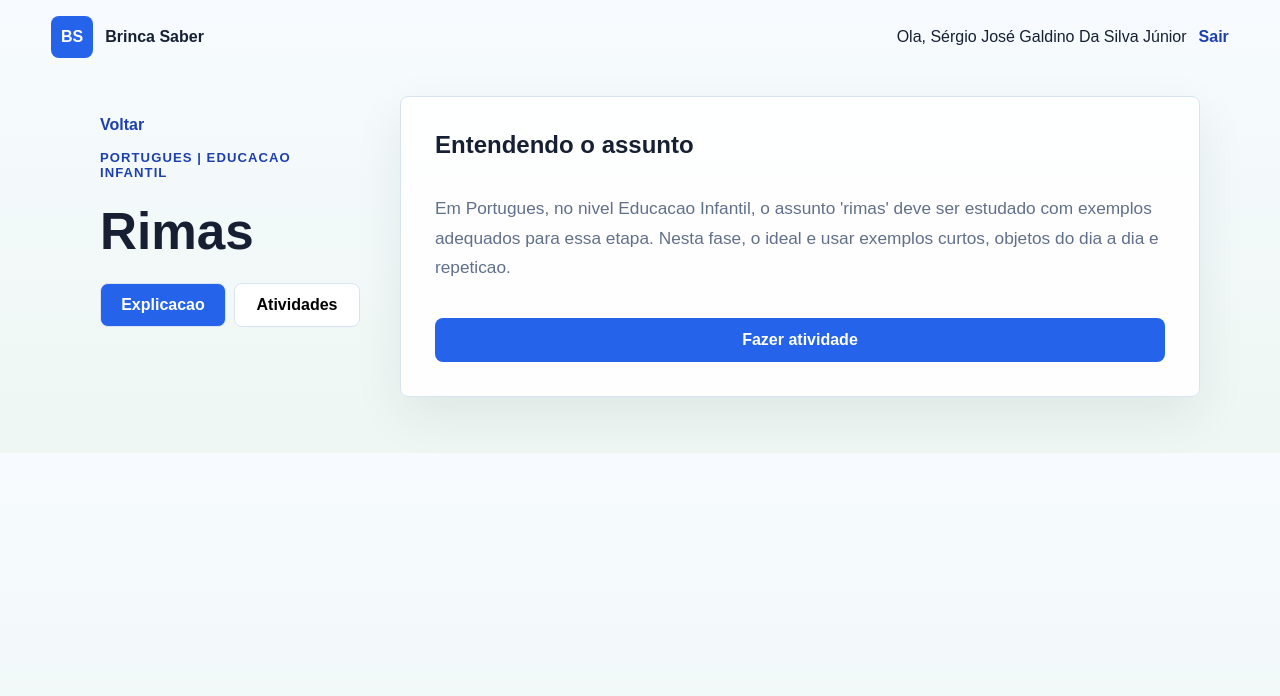
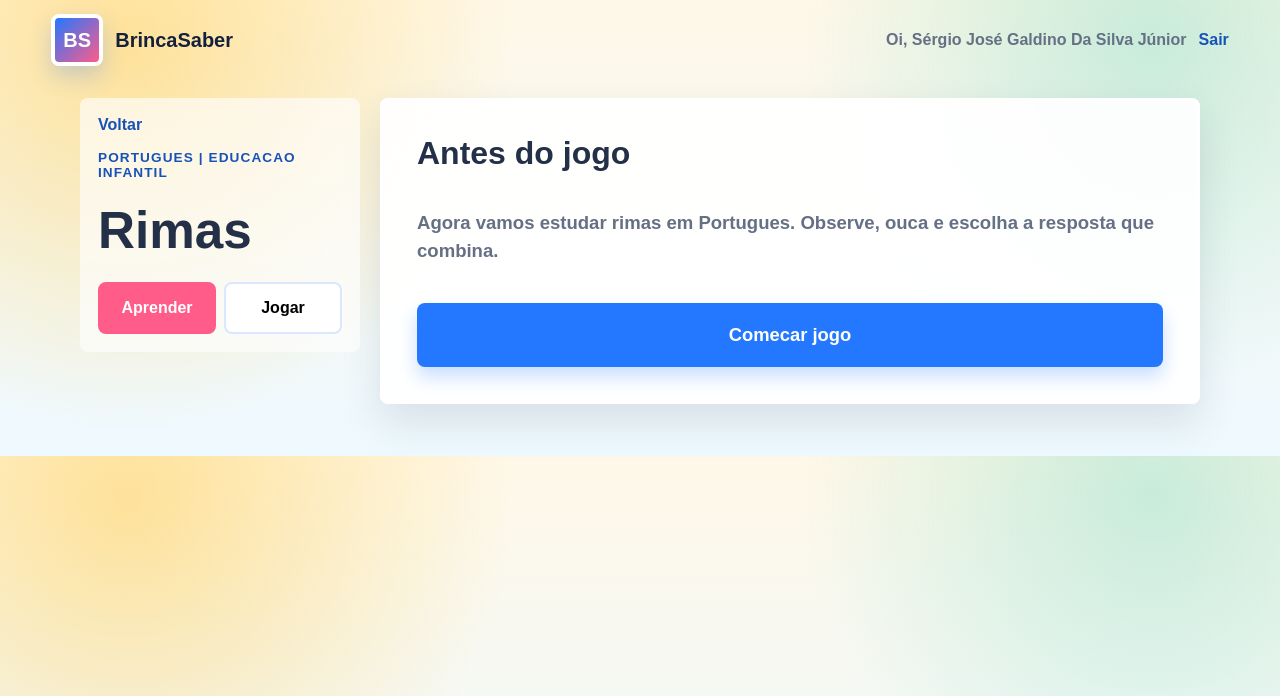
Before and after one commit to Sergio-Junior-git/Projeto-Ia-Criancas, a Flask app: page /estudar/portugues/infantil/rimas in a window 1280 px wide. Shown: the top 696 px of the page. Run offline with Flask 3, Linux system fonts and the light colour scheme; a user stored in the database is signed in; some libraries are stand-ins or nearby versions.

Commit message:
Melhora design infantil e atividades interativas

```diff
--- a/app/presentation/static/css/styles.css
+++ b/app/presentation/static/css/styles.css
@@ -1,14 +1,16 @@
 :root {
-    --bg: #f7fbff;
-    --text: #172033;
-    --muted: #61708a;
-    --line: #d9e4f2;
+    --bg: #fff8e8;
+    --text: #243047;
+    --muted: #667085;
+    --line: #f0d9a8;
     --panel: #ffffff;
-    --primary: #2563eb;
-    --primary-dark: #1e40af;
-    --sun: #f59e0b;
-    --mint: #14b8a6;
-    --pink: #ec4899;
+    --primary: #2477ff;
+    --primary-dark: #1752b8;
+    --sun: #ffb703;
+    --mint: #21c4a8;
+    --pink: #ff5c8a;
+    --purple: #7c5cff;
+    --green: #25a55f;
 }
 
 * {
@@ -18,7 +20,10 @@
 body {
     margin: 0;
     color: var(--text);
-    background: linear-gradient(180deg, #f7fbff 0%, #eef7f3 100%);
+    background:
+        radial-gradient(circle at 10% 10%, rgba(255, 183, 3, .35), transparent 24rem),
+        radial-gradient(circle at 90% 8%, rgba(33, 196, 168, .24), transparent 22rem),
+        linear-gradient(180deg, #fff8e8 0%, #eef9ff 100%);
     font-family: Arial, Helvetica, sans-serif;
 }
 
@@ -30,9 +35,9 @@ a {
     display: flex;
     align-items: center;
     justify-content: space-between;
-    gap: 16px;
-    min-height: 72px;
-    padding: 16px clamp(18px, 4vw, 56px);
+    gap: 14px;
+    min-height: 76px;
+    padding: 14px clamp(16px, 4vw, 54px);
 }
 
 .brand, .nav {
@@ -42,78 +47,86 @@ a {
 }
 
 .brand {
+    color: #14213d;
+    font-size: 1.25rem;
+    font-weight: 900;
     text-decoration: none;
-    font-weight: 800;
 }
 
 .brand-mark {
     display: grid;
-    width: 42px;
-    height: 42px;
+    width: 52px;
+    height: 52px;
     place-items: center;
+    border: 4px solid #fff;
     border-radius: 8px;
     color: #fff;
-    background: var(--primary);
+    background: linear-gradient(135deg, var(--primary), var(--pink));
+    box-shadow: 0 10px 22px rgba(36, 119, 255, .24);
 }
 
 .nav a, .back-link {
     color: var(--primary-dark);
-    font-weight: 700;
+    font-weight: 900;
     text-decoration: none;
 }
 
+.nav span {
+    color: var(--muted);
+    font-weight: 800;
+}
+
 .page {
-    width: min(1120px, calc(100% - 32px));
+    width: min(1120px, calc(100% - 28px));
     margin: 0 auto;
-    padding: 22px 0 56px;
+    padding: 18px 0 52px;
 }
 
 .auth-layout {
     display: grid;
-    grid-template-columns: 1.15fr .85fr;
-    gap: 28px;
+    grid-template-columns: 1.1fr .9fr;
+    gap: 24px;
     align-items: stretch;
-    min-height: calc(100vh - 150px);
+    min-height: calc(100vh - 140px);
+}
+
+.welcome-panel, .auth-card, .content-panel, .level-row, .progress-panel, .progress-item {
+    border: 3px solid rgba(255, 255, 255, .9);
+    border-radius: 8px;
+    background: rgba(255, 255, 255, .92);
+    box-shadow: 0 18px 40px rgba(36, 48, 71, .12);
 }
 
 .welcome-panel {
     display: flex;
     flex-direction: column;
     justify-content: center;
-    padding: clamp(28px, 5vw, 68px);
-    border-radius: 8px;
-    color: #102033;
+    padding: clamp(28px, 6vw, 72px);
     background:
-        linear-gradient(135deg, rgba(37, 99, 235, .16), rgba(20, 184, 166, .18)),
-        #ffffff;
-    border: 1px solid var(--line);
+        linear-gradient(135deg, rgba(255, 183, 3, .35), rgba(33, 196, 168, .25)),
+        #fff;
 }
 
 .welcome-panel h1, .section-heading h1, .study-side h1 {
     margin: 10px 0;
-    font-size: clamp(2rem, 4vw, 4rem);
-    line-height: 1;
+    font-size: clamp(2.2rem, 5vw, 4.8rem);
+    line-height: .98;
     letter-spacing: 0;
 }
 
 .welcome-panel p, .section-heading p, .level-row p, .progress-panel p, .activity-header p {
     color: var(--muted);
-    line-height: 1.6;
+    font-size: 1.05rem;
+    font-weight: 700;
+    line-height: 1.5;
 }
 
 .eyebrow {
     color: var(--primary-dark);
-    font-size: .82rem;
-    font-weight: 800;
+    font-size: .85rem;
+    font-weight: 900;
     letter-spacing: .08em;
     text-transform: uppercase;
-}
-
-.auth-card, .content-panel, .level-row, .progress-panel, .progress-item {
-    border: 1px solid var(--line);
-    border-radius: 8px;
-    background: rgba(255, 255, 255, .92);
-    box-shadow: 0 18px 50px rgba(23, 32, 51, .08);
 }
 
 .auth-card {
@@ -133,51 +146,70 @@ label {
     display: grid;
     gap: 8px;
     color: var(--muted);
-    font-weight: 700;
+    font-weight: 900;
 }
 
 input {
     width: 100%;
-    min-height: 46px;
-    border: 1px solid var(--line);
+    min-height: 54px;
+    border: 2px solid #dbe7ff;
     border-radius: 8px;
-    padding: 0 14px;
+    padding: 0 16px;
     color: var(--text);
+    background: #fff;
     font: inherit;
+    font-size: 1.05rem;
+    font-weight: 800;
 }
 
 input:focus {
-    outline: 3px solid rgba(37, 99, 235, .2);
+    outline: 4px solid rgba(36, 119, 255, .18);
     border-color: var(--primary);
 }
 
 button, .topic-list a {
-    min-height: 44px;
+    min-height: 52px;
     border: 0;
     border-radius: 8px;
-    padding: 0 16px;
+    padding: 0 18px;
     cursor: pointer;
     font: inherit;
-    font-weight: 800;
+    font-weight: 900;
+}
+
+button:disabled {
+    cursor: wait;
+    opacity: .68;
 }
 
 .primary-button {
     color: #fff;
     background: var(--primary);
+    box-shadow: 0 10px 18px rgba(36, 119, 255, .24);
 }
 
 .primary-button:hover {
     background: var(--primary-dark);
 }
 
-.ghost-button, .hint-button {
-    color: var(--primary-dark);
+.big-action {
+    min-height: 64px;
+    font-size: 1.15rem;
+}
+
+.ghost-button, .hint-button, .listen-button {
+    color: #123;
     background: #eaf2ff;
 }
 
 .hint-button {
-    color: #7c2d12;
-    background: #fff1d6;
+    background: #fff0bf;
+}
+
+.listen-button {
+    min-width: 112px;
+    color: #fff;
+    background: var(--purple);
 }
 
 .switch-auth {
@@ -269,25 +315,34 @@ button, .topic-list a {
 
 .level-row h2 {
     margin: 0;
+    font-size: 1.55rem;
 }
 
 .topic-list {
     display: flex;
     flex-wrap: wrap;
-    gap: 10px;
+    gap: 12px;
 }
 
 .topic-list a {
     display: inline-flex;
     align-items: center;
     color: #123;
-    background: #e8f7f5;
+    background: #dff8ee;
     text-decoration: none;
+}
+
+.topic-list a:nth-child(2n) {
+    background: #ffe7a8;
+}
+
+.topic-list a:nth-child(3n) {
+    background: #e5ddff;
 }
 
 .study-shell {
     display: grid;
-    grid-template-columns: 300px 1fr;
+    grid-template-columns: 280px 1fr;
     gap: 20px;
     align-items: start;
 }
@@ -297,7 +352,9 @@ button, .topic-list a {
     top: 16px;
     display: grid;
     gap: 16px;
-    padding: 20px;
+    padding: 18px;
+    border-radius: 8px;
+    background: rgba(255, 255, 255, .64);
 }
 
 .study-side h1 {
@@ -313,12 +370,13 @@ button, .topic-list a {
 
 .tab {
     background: #fff;
-    border: 1px solid var(--line);
+    border: 2px solid #dbe7ff;
 }
 
 .tab.active {
     color: #fff;
-    background: var(--primary);
+    background: var(--pink);
+    border-color: var(--pink);
 }
 
 .study-main {
@@ -337,12 +395,14 @@ button, .topic-list a {
 
 .content-panel h2 {
     margin: 0;
+    font-size: 2rem;
 }
 
 .content-panel p {
     color: var(--muted);
-    font-size: 1.08rem;
-    line-height: 1.7;
+    font-size: 1.16rem;
+    font-weight: 700;
+    line-height: 1.55;
 }
 
 .activity-header, .button-row {
--- a/app/presentation/templates/base.html
+++ b/app/presentation/templates/base.html
@@ -11,11 +11,11 @@
     <header class="topbar">
         <a class="brand" href="{{ url_for('web.dashboard') if session.get('user_id') else url_for('web.login') }}">
             <span class="brand-mark">BS</span>
-            <span>Brinca Saber</span>
+            <span>BrincaSaber</span>
         </a>
         {% if session.get("user_id") %}
             <nav class="nav">
-                <span>Ola, {{ session.get("user_name") }}</span>
+                <span>Oi, {{ session.get("user_name") }}</span>
                 <a href="{{ url_for('web.logout') }}">Sair</a>
             </nav>
         {% endif %}
--- a/app/presentation/templates/discipline.html
+++ b/app/presentation/templates/discipline.html
@@ -1,10 +1,10 @@
 {% extends "base.html" %}
-{% block title %}{{ disciplines[discipline_key].name }} | Estudo no Hospital{% endblock %}
+{% block title %}{{ disciplines[discipline_key].name }} | BrincaSaber{% endblock %}
 {% block content %}
 <section class="section-heading compact">
     <a class="back-link" href="{{ url_for('web.dashboard') }}">Voltar</a>
     <span class="eyebrow">{{ disciplines[discipline_key].name }}</span>
-    <h1>Escolha seu nivel escolar</h1>
+    <h1>Escolha sua fase</h1>
 </section>
 
 <section class="level-stack">
@@ -12,7 +12,7 @@
         <article class="level-row">
             <div>
                 <h2>{{ level_name }}</h2>
-                <p>Assuntos disponiveis para este momento de estudo.</p>
+                <p>Toque em um assunto.</p>
             </div>
             <div class="topic-list">
                 {% for topic in topics[level_key] %}
--- a/app/presentation/templates/study.html
+++ b/app/presentation/templates/study.html
@@ -1,5 +1,5 @@
 {% extends "base.html" %}
-{% block title %}{{ topic }} | Estudo no Hospital{% endblock %}
+{% block title %}{{ topic }} | BrincaSaber{% endblock %}
 {% block content %}
 <section class="study-shell" data-discipline="{{ discipline_key }}" data-level="{{ level_key }}" data-topic="{{ topic }}">
     <aside class="study-side">
@@ -7,40 +7,40 @@
         <span class="eyebrow">{{ disciplines[discipline_key].name }} | {{ levels[level_key] }}</span>
         <h1>{{ topic }}</h1>
         <div class="mode-tabs" role="tablist">
-            <button class="tab active" data-target="explanationPanel">Explicacao</button>
-            <button class="tab" data-target="activityPanel">Atividades</button>
+            <button class="tab active" data-target="explanationPanel">Aprender</button>
+            <button class="tab" data-target="activityPanel">Jogar</button>
         </div>
     </aside>
 
     <section class="study-main">
         <article class="content-panel active" id="explanationPanel">
-            <h2>Entendendo o assunto</h2>
+            <h2>Antes do jogo</h2>
             <p>{{ explanation }}</p>
-            <button class="primary-button" data-target-tab="activityPanel">Fazer atividade</button>
+            <button class="primary-button big-action" data-target-tab="activityPanel">Comecar jogo</button>
         </article>
 
         <article class="content-panel" id="activityPanel">
             <div class="activity-header">
                 <div>
-                    <h2>Atividade interativa</h2>
-                    <p id="difficultyLabel">A dificuldade aparece aqui.</p>
+                    <h2>Jogo rapido</h2>
+                    <p id="difficultyLabel">Fase 1</p>
                 </div>
-                <button class="ghost-button" id="newQuestion">Nova questao</button>
+                <button class="ghost-button" id="newQuestion">Novo desafio</button>
             </div>
 
             <div id="activityBox" class="activity-box">
-                <p>Clique em "Nova questao" para comecar.</p>
+                <p>Toque em "Novo desafio" para comecar.</p>
             </div>
 
             <div class="answer-area">
                 <div id="optionsBox" class="options-box"></div>
                 <label id="answerLabel">
-                    Sua resposta
-                    <input id="answerInput" type="text" autocomplete="off">
+                    Resposta
+                    <input id="answerInput" type="text" autocomplete="off" placeholder="Digite aqui">
                 </label>
                 <div class="button-row">
-                    <button class="primary-button" id="sendAnswer">Responder</button>
-                    <button class="hint-button" id="hintButton">Dica</button>
+                    <button class="primary-button" id="sendAnswer">Conferir</button>
+                    <button class="hint-button" id="hintButton">Ouvir dica</button>
                     <button class="ghost-button" id="retryButton" hidden>Tentar de novo</button>
                 </div>
             </div>
```
Also changed, not shown: other parts of app/presentation/static/css/styles.css (+96 -33 lines), app/application/ai_provider.py (+23 -23 lines), app/presentation/static/js/study.js (+82 -23 lines), app/presentation/templates/dashboard.html (+9 -9 lines), app/presentation/templates/login.html (+5 -5 lines), app/presentation/templates/register.html (+4 -4 lines), 1 other file.
